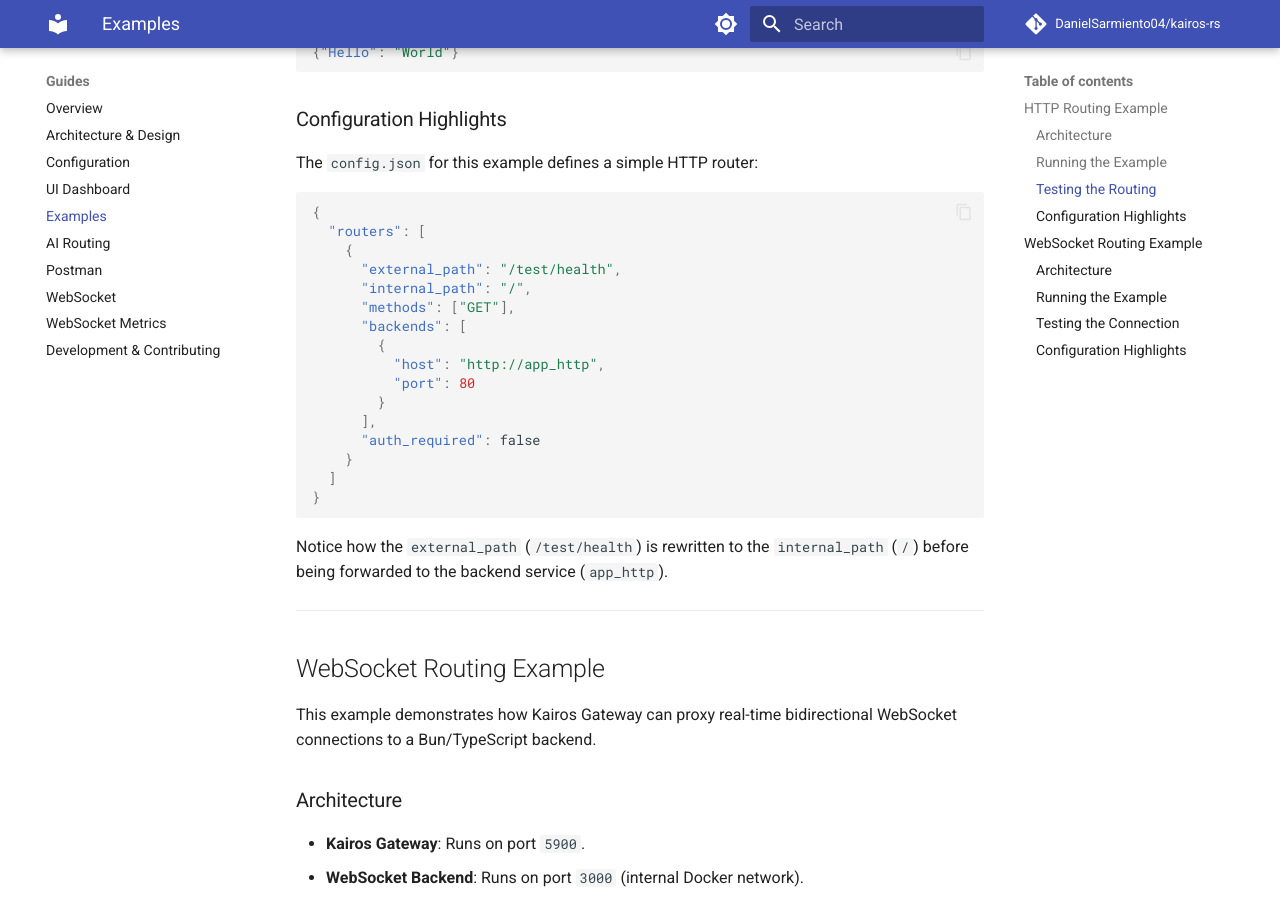
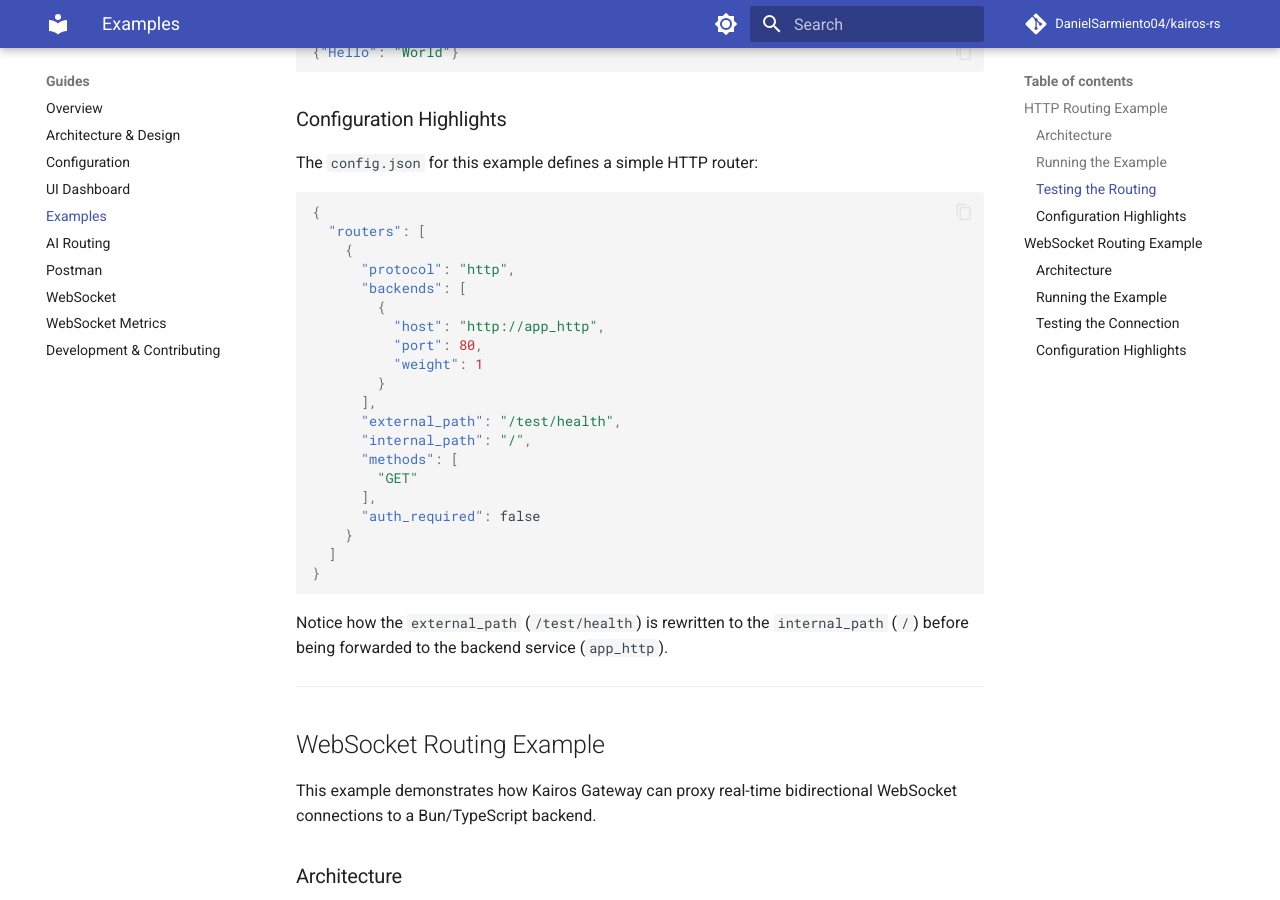
Before and after one commit to DanielSarmiento04/kairos-rs, an MkDocs documentation site: the page built from docs/src/EXAMPLES.md, in a window 1280 px wide and 900 px high, scrolled down 1143 px. Built offline with MkDocs 1.6.1 and Material for MkDocs 9.7.7, drawn with Linux system fonts in a browser that asks for light colours; comment, search, counter and statistics services are not loaded; some of the changed text lies outside the part shown.

Commit message:
docs: update examples with new router configuration and weight settings

```diff
--- a/docs/src/EXAMPLES.md
+++ b/docs/src/EXAMPLES.md
@@ -48,14 +48,18 @@
 {
   "routers": [
     {
-      "external_path": "/test/health",
-      "internal_path": "/",
-      "methods": ["GET"],
+      "protocol": "http",
       "backends": [
         {
           "host": "http://app_http",
-          "port": 80
+          "port": 80,
+          "weight": 1
         }
+      ],
+      "external_path": "/test/health",
+      "internal_path": "/",
+      "methods": [
+        "GET"
       ],
       "auth_required": false
     }
@@ -116,14 +120,19 @@
   "routers": [
     {
       "protocol": "websocket",
-      "external_path": "/ws/chat",
-      "internal_path": "/ws",
       "backends": [
         {
           "host": "ws://api_websocket",
-          "port": 3000
+          "port": 3000,
+          "weight": 1
         }
-      ]
+      ],
+      "external_path": "/ws/chat",
+      "internal_path": "/ws",
+      "methods": [
+        "GET"
+      ],
+      "auth_required": false
     }
   ]
 }
```
